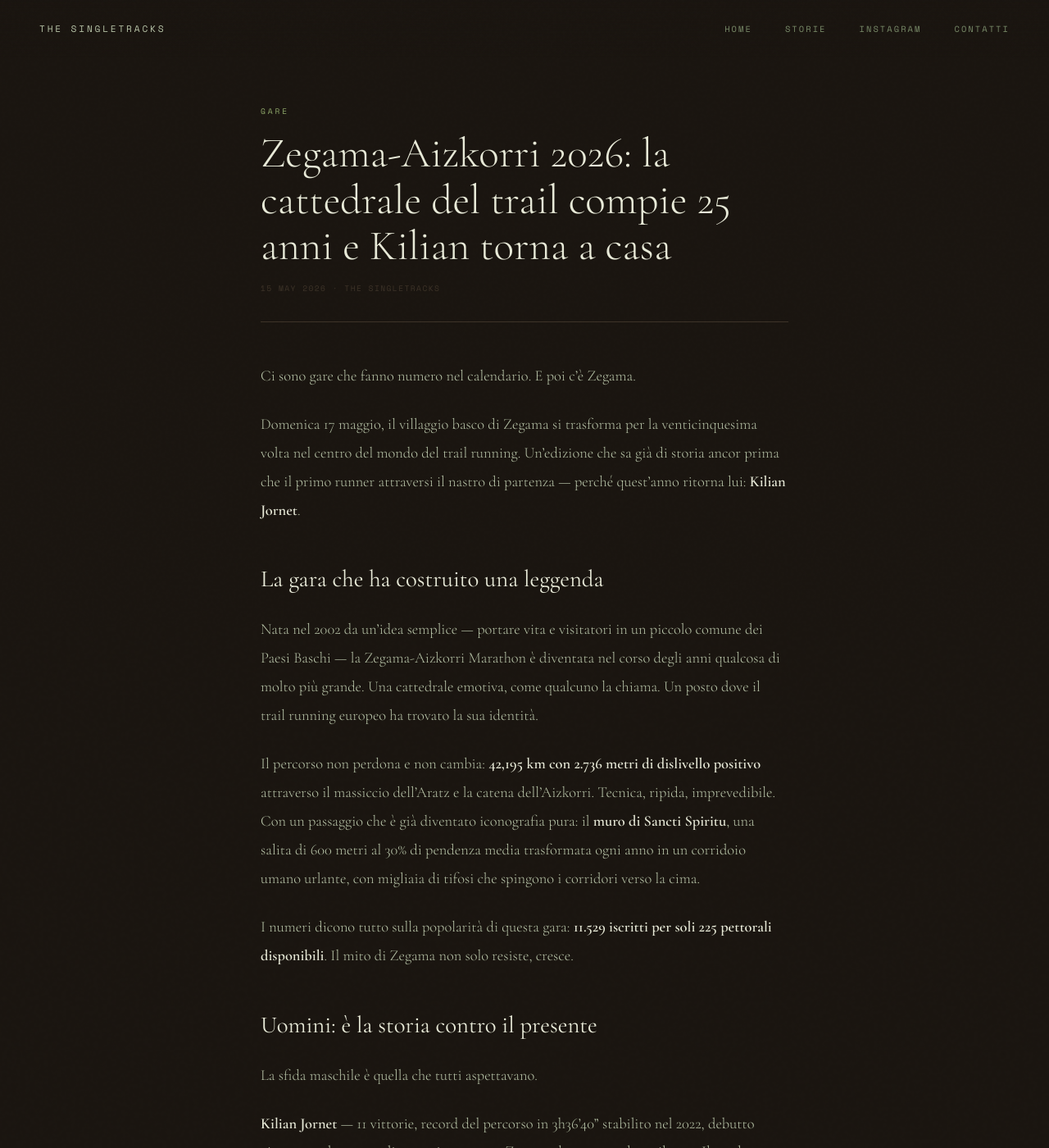
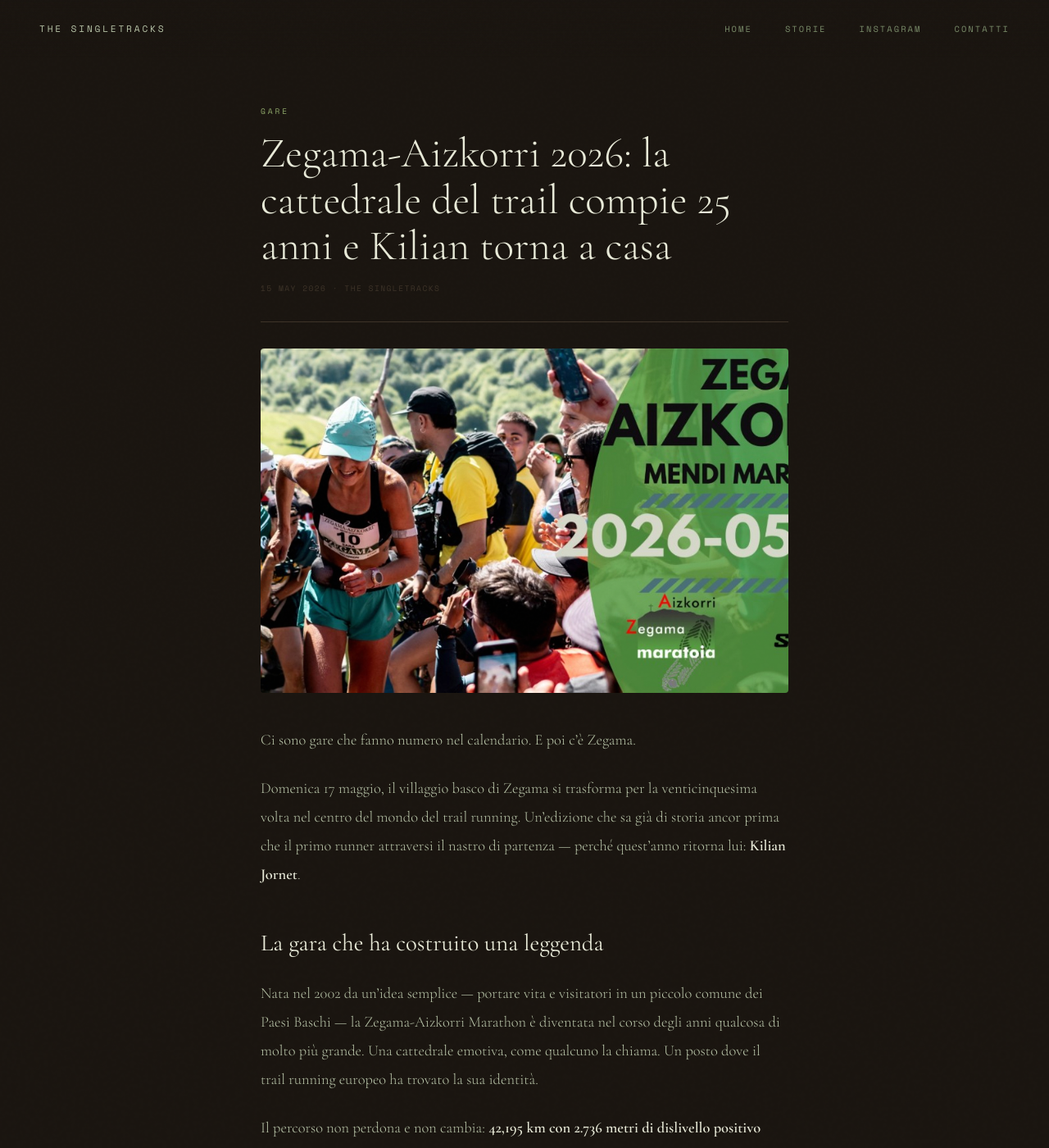
Before and after one commit to mootlab/thesingletracks.com, a Jekyll site: the page built from _posts/2026-05-15-zegama-aizkorri-2026.md, in a window 1280 px wide and 1400 px high. Shown: the whole window at 82% size. Built offline with Jekyll 4.4.1, drawn with Linux system fonts in a browser that asks for light colours; some of the changed text lies outside the part shown.

Commit message:
immagini copertina articoli

```diff
--- a/_layouts/blog.html
+++ b/_layouts/blog.html
@@ -22,7 +22,7 @@
     {% for post in site.posts %}
     {% assign cat = post.categories | first %}
     <a class="post-grid-card" href="{{ post.url | relative_url }}" data-category="{{ cat }}">
-      <div class="post-grid-img cat-{{ cat }}">
+      <div class="post-grid-img cat-{{ cat }}" {% if post.image %}style="background-image: url('{{ post.image }}'); background-size: cover; background-position: center;"{% endif %}>
         <span class="post-grid-cat-label">{{ cat }}</span>
         <h3 class="post-grid-img-title">{{ post.title }}</h3>
       </div>
--- a/_layouts/post.html
+++ b/_layouts/post.html
@@ -9,6 +9,12 @@
     <h1 class="post-title">{{ page.title }}</h1>
     <p class="post-meta">{{ page.date | date: "%d %B %Y" }} · {{ page.author }}</p>
   </header>
+
+  {% if page.image %}
+  <div class="post-cover">
+    <img src="{{ page.image }}" alt="{{ page.title }}" />
+  </div>
+  {% endif %}
 
   <div class="post-content">
     {{ content }}
--- a/_posts/2026-05-15-zegama-aizkorri-2026.md
+++ b/_posts/2026-05-15-zegama-aizkorri-2026.md
@@ -4,6 +4,7 @@
 date: 2026-05-15
 categories: gare
 author: The Singletracks
+image: /images/zegama-2026.jpg
 excerpt: "25 edizioni, 11.529 iscritti per 225 pettorali, un villaggio di 1.500 abitanti che per un giorno diventa il centro del mondo del trail. Domenica 17 maggio va in scena Zegama-Aizkorri 2026 — e Kilian Jornet è tornato."
 ---
 
--- a/assets/main.scss
+++ b/assets/main.scss
@@ -186,6 +186,7 @@
   transform: translateY(0);
 }
 
+/* ── POST SINGOLO ── */
 .post-container {
   max-width: 740px;
   margin: 0 auto;
@@ -193,7 +194,7 @@
 }
 
 .post-header {
-  margin-bottom: 3rem;
+  margin-bottom: 2rem;
   border-bottom: 1px solid var(--stone);
   padding-bottom: 2rem;
 }
@@ -221,6 +222,21 @@
   letter-spacing: 0.15em;
   color: var(--stone);
   text-transform: uppercase;
+}
+
+/* ── POST COVER IMAGE ── */
+.post-cover {
+  width: 100%;
+  margin-bottom: 2.5rem;
+  overflow: hidden;
+  border-radius: 4px;
+}
+
+.post-cover img {
+  width: 100%;
+  height: 420px;
+  object-fit: cover;
+  display: block;
 }
 
 .post-content {
@@ -505,6 +521,7 @@
   .posts-grid { grid-template-columns: 1fr 1fr; }
   footer { flex-direction: column; align-items: flex-start; }
   .share-buttons { gap: 0.5rem; }
+  .post-cover img { height: 250px; }
 }
 
 @media (max-width: 600px) {
```
Also changed, not shown: other parts of _posts/2026-05-15-zegama-aizkorri-2026.md (+1 -1 lines), images/zegama-2026.jpg (added).
